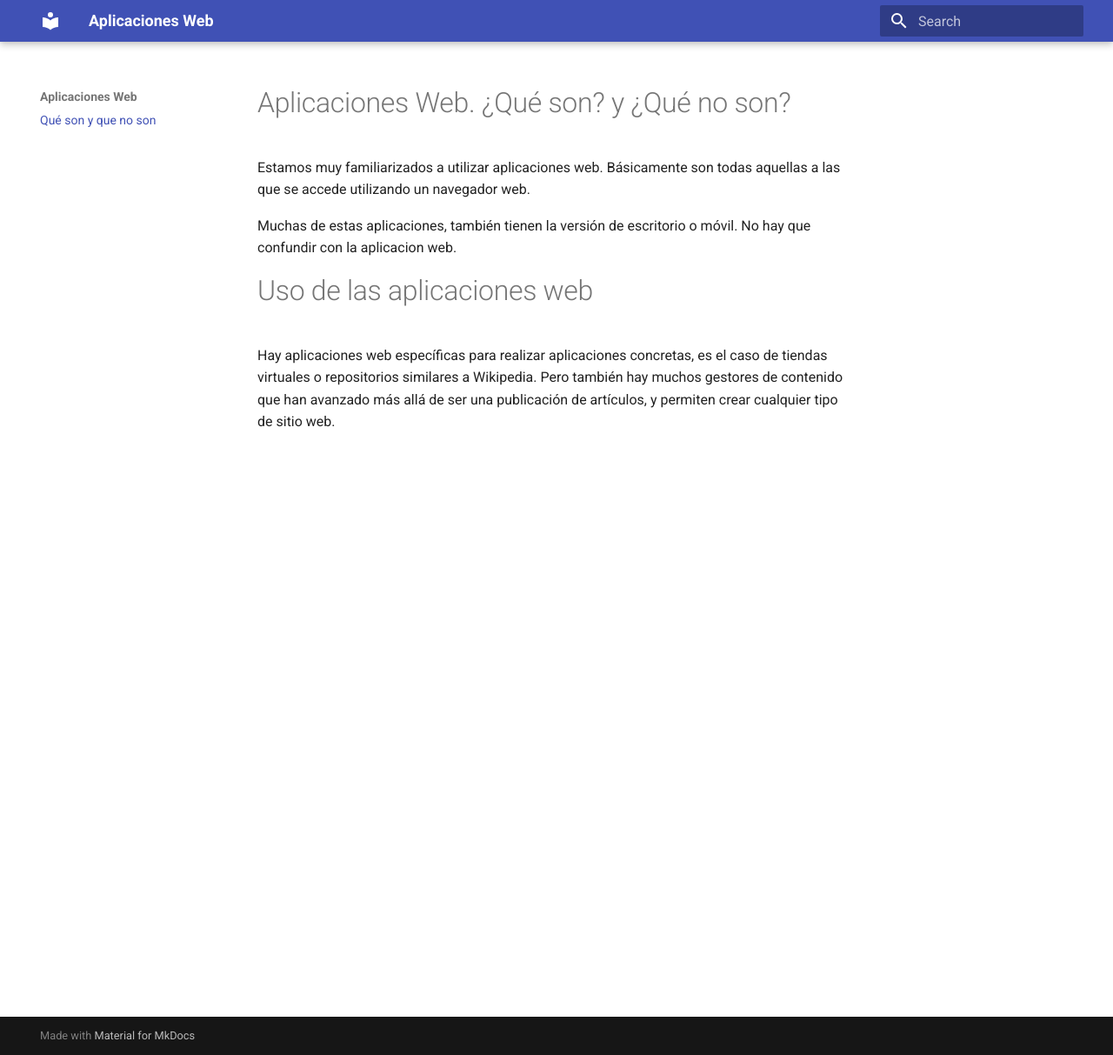
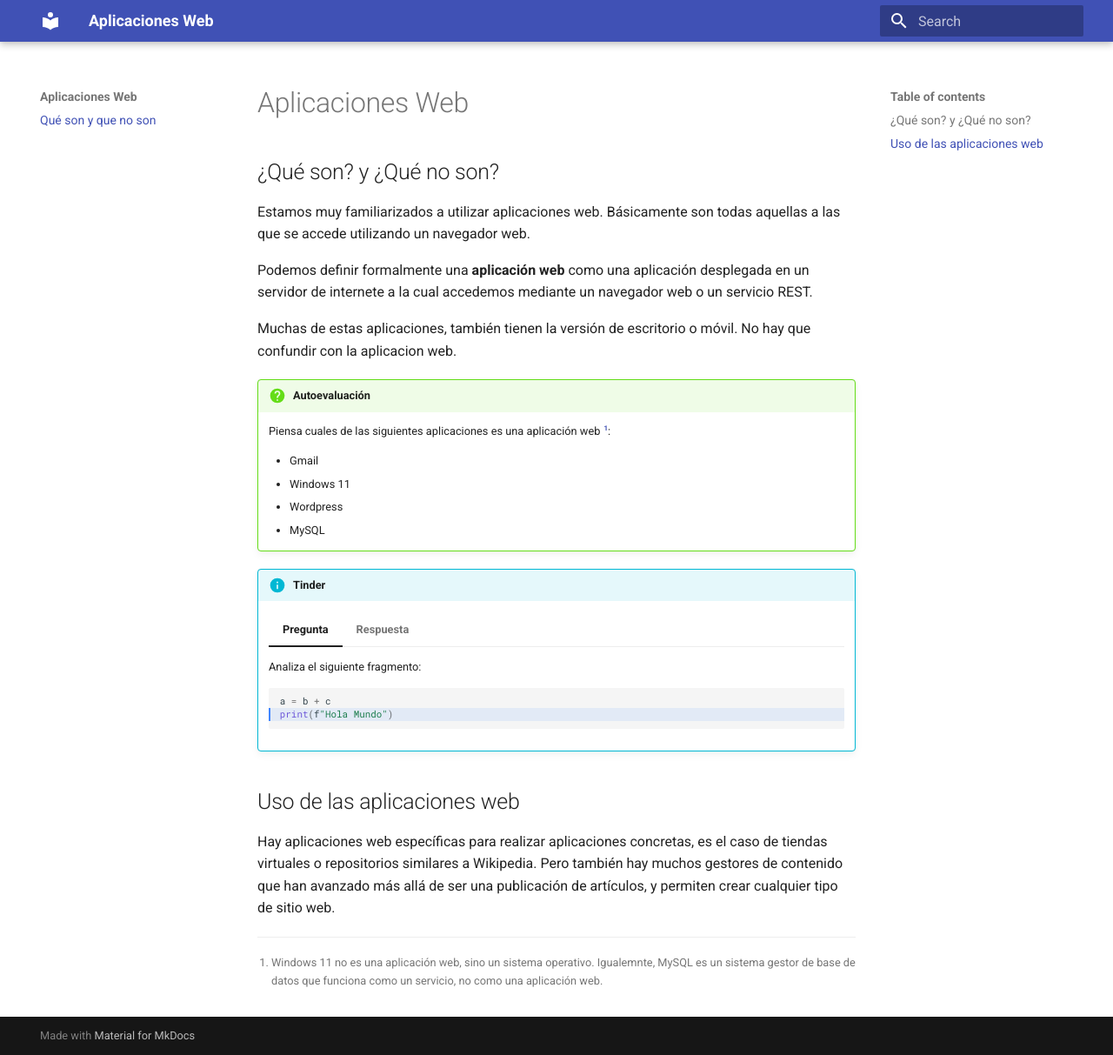
Before and after one commit to sever8a/awe, an MkDocs documentation site: the page built from appweb/index.md, in a window 1280 px wide and 1213 px high. Shown: the whole window at 87% size. Built offline with MkDocs 1.6.1 and Material for MkDocs 9.7.7, drawn with Linux system fonts in a browser that asks for light colours.

Commit message:
Cambios para mejorr

````diff
--- a/appweb/index.md
+++ b/appweb/index.md
@@ -1,8 +1,41 @@
-# Aplicaciones Web. ¿Qué son? y ¿Qué no son?
+# Aplicaciones Web
+
+## ¿Qué son? y ¿Qué no son?
+
 Estamos muy familiarizados a utilizar aplicaciones web. Básicamente son todas aquellas a las que se accede utilizando un navegador web.
+
+Podemos definir formalmente una **aplicación web** como una aplicación desplegada en un servidor de internete a la cual accedemos mediante un navegador web o un servicio REST.
 
 Muchas de estas aplicaciones, también tienen la versión de escritorio o móvil. No hay que confundir con la aplicacion web.
 
-# Uso de las aplicaciones web
+!!! question "Autoevaluación"
+    Piensa cuales de las siguientes aplicaciones es una aplicación web [^1]:
+
+    * Gmail
+    * Windows 11
+    * Wordpress
+    * MySQL
+
+    [^1]: Windows 11 no es una aplicación web, sino un sistema operativo. Igualemnte, MySQL es un sistema gestor de base de datos que funciona como un servicio, no como una aplicación web.
+
+
+!!! info "Tinder"
+
+    === "Pregunta"
+
+        Analiza el siguiente fragmento:
+
+        ``` python hl_lines="2"
+        a = b + c
+        print(f"Hola Mundo")
+        ```
+
+
+    === "Respuesta"
+
+        dsfasfdas
+
+
+## Uso de las aplicaciones web
 
 Hay aplicaciones web específicas para realizar aplicaciones concretas, es el caso de tiendas virtuales o repositorios similares a Wikipedia. Pero también hay muchos gestores de contenido que han avanzado más allá de ser una publicación de artículos, y permiten crear cualquier tipo de sitio web.
--- a/mkdocs.yml
+++ b/mkdocs.yml
@@ -8,17 +8,18 @@ docs_dir: appweb
 nav:
     - "Qué son y que no son": "index.md"
 
-
 theme:
     name: 'material'
     features:
         - navigation.expand
 
-
 markdown_extensions:
     - admonition
     - pymdownx.superfences
     - pymdownx.details
+    - pymdownx.tabbed:
+        alternate_style: true
     - def_list
+    - footnotes
     - pymdownx.tasklist:
         custom_checkbox: true
````
